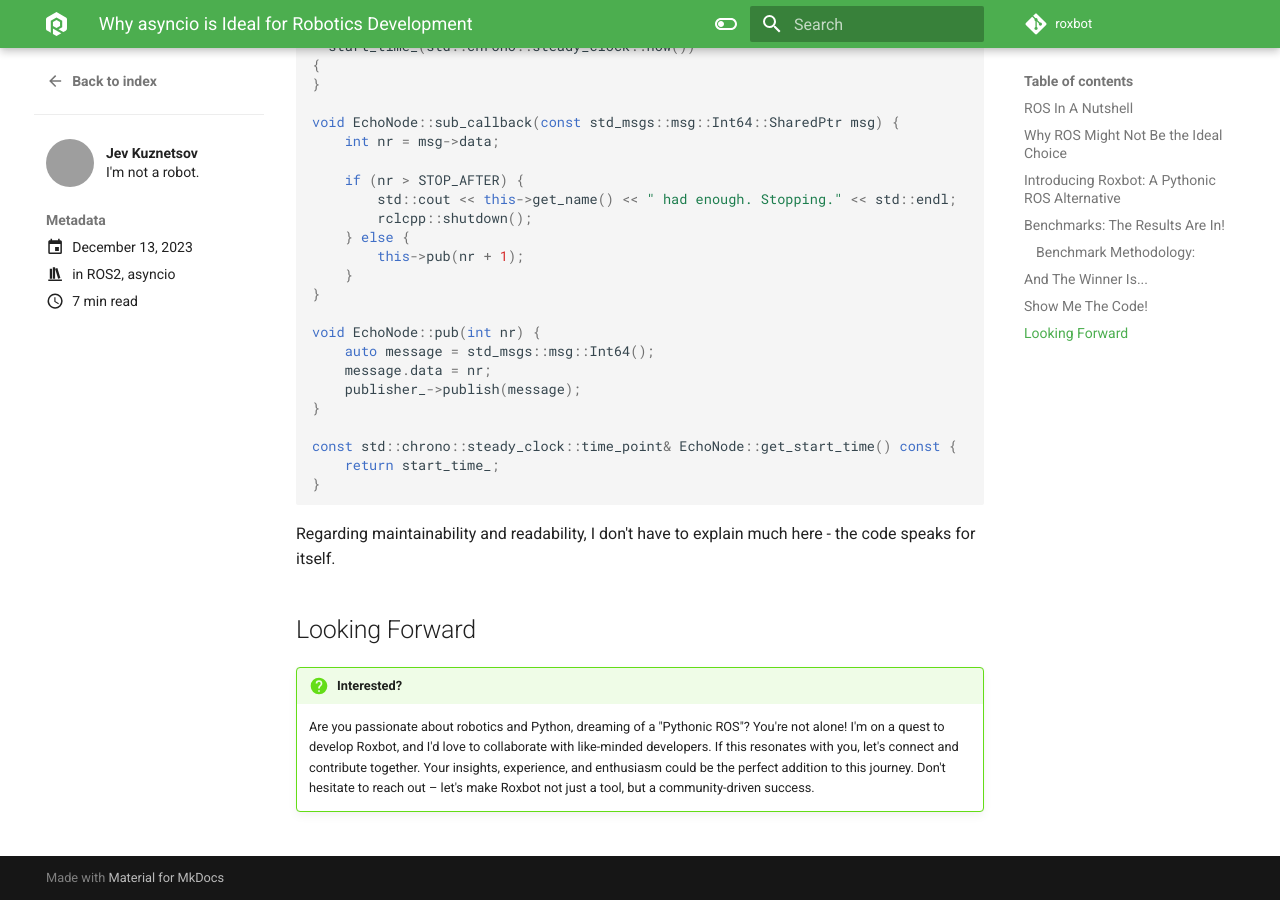
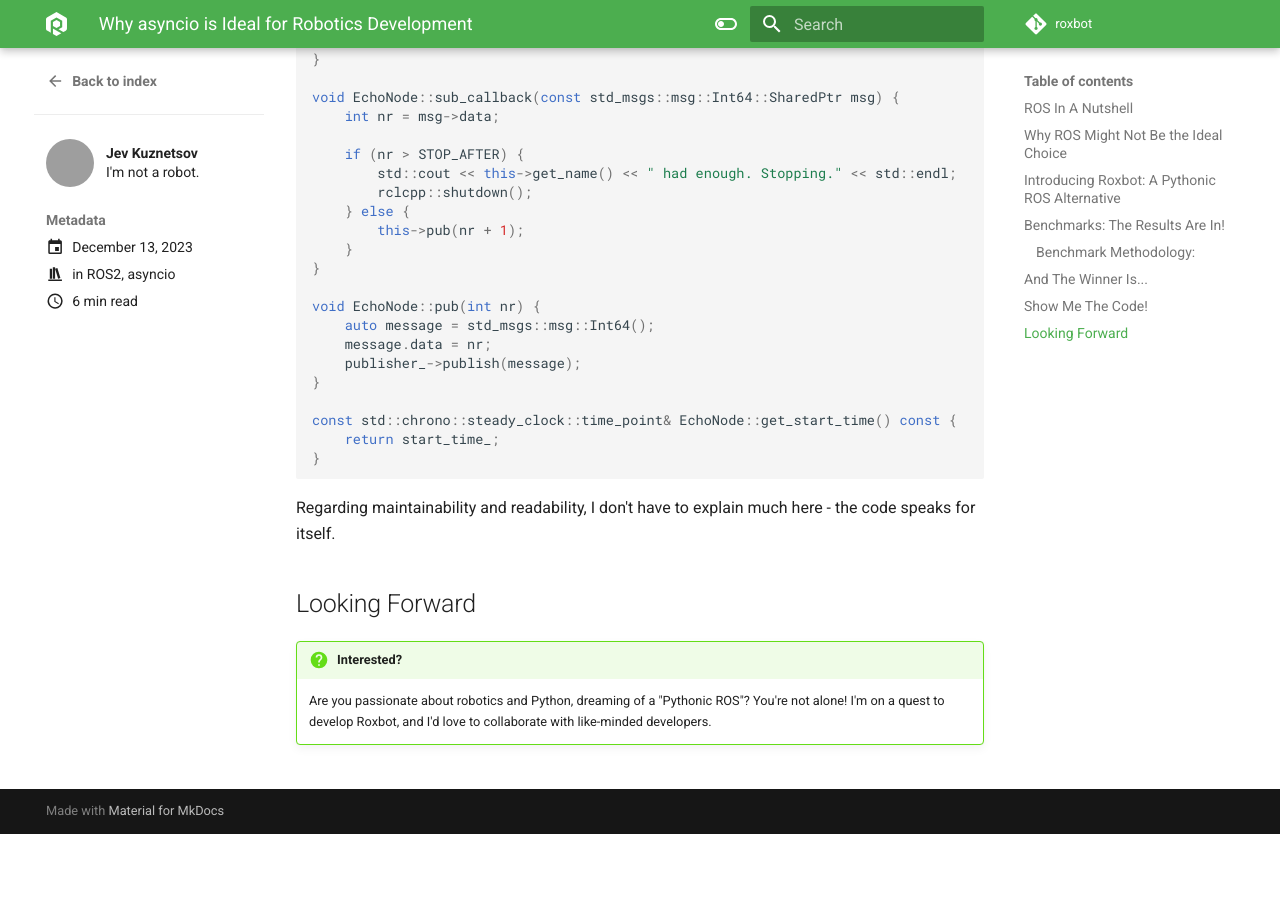
Before and after one commit to rox-automation/roxbot, an MkDocs documentation site: the page built from docs/blog/posts/messaging_benchmarks.md, in a window 1280 px wide and 900 px high, scrolled down 5952 px. Built offline with MkDocs 1.6.1 and Material for MkDocs 9.7.7, drawn with Linux system fonts in a browser that asks for light colours; comment, search, counter and statistics services are not loaded; after the commit the page ends 6786 px from its top, so only the background shows below that; some of the changed text lies outside the part shown; grey boxes are pictures that could not be loaded.

Commit message:
Update messaging_benchmarks.md

```diff
--- a/docs/blog/posts/messaging_benchmarks.md
+++ b/docs/blog/posts/messaging_benchmarks.md
@@ -39,7 +39,7 @@
 
 ## Introducing Roxbot: A Pythonic ROS Alternative
 
-Confronted daily with these challenges in ROS, I was motivated to find solutions to streamline my work. Over the past year, I've been developing a Python-centric robotics framework named "Roxbot". This framework is akin to ROS but is designed to overcome the limitations I've encountered. Currently, Roxbot is in its pre-release phase and can be explored on [GitLab](https://gitlab.com/roxautomation/roxbot) and in [online documentation](https://roxautomation.gitlab.io/roxbot/how_it_works/) Note that while Roxbot is not ready for release as a full-fledged ROS replacement, it contains many bits and pieces that
+Confronted daily with these challenges in ROS, I was motivated to find solutions to streamline my work. Over the past year, I've been developing a Python-centric robotics framework named "Roxbot". This framework is akin to ROS but is designed to overcome the limitations I've encountered. Currently, Roxbot is in its pre-release phase and can be explored on [Github](https://github.com/rox-automation/roxbot) Note that while Roxbot is not ready for release as a full-fledged ROS replacement, it contains many bits and pieces that
 I've been using in various customer projects over the course of last year.
 
 
@@ -213,4 +213,4 @@
 
 
 !!! question "Interested?"
-    Are you passionate about robotics and Python, dreaming of a "Pythonic ROS"? You're not alone! I'm on a quest to develop Roxbot, and I'd love to collaborate with like-minded developers. If this resonates with you, let's connect and contribute together. Your insights, experience, and enthusiasm could be the perfect addition to this journey. Don't hesitate to reach out – let's make Roxbot not just a tool, but a community-driven success.
+    Are you passionate about robotics and Python, dreaming of a "Pythonic ROS"? You're not alone! I'm on a quest to develop Roxbot, and I'd love to collaborate with like-minded developers.
```
